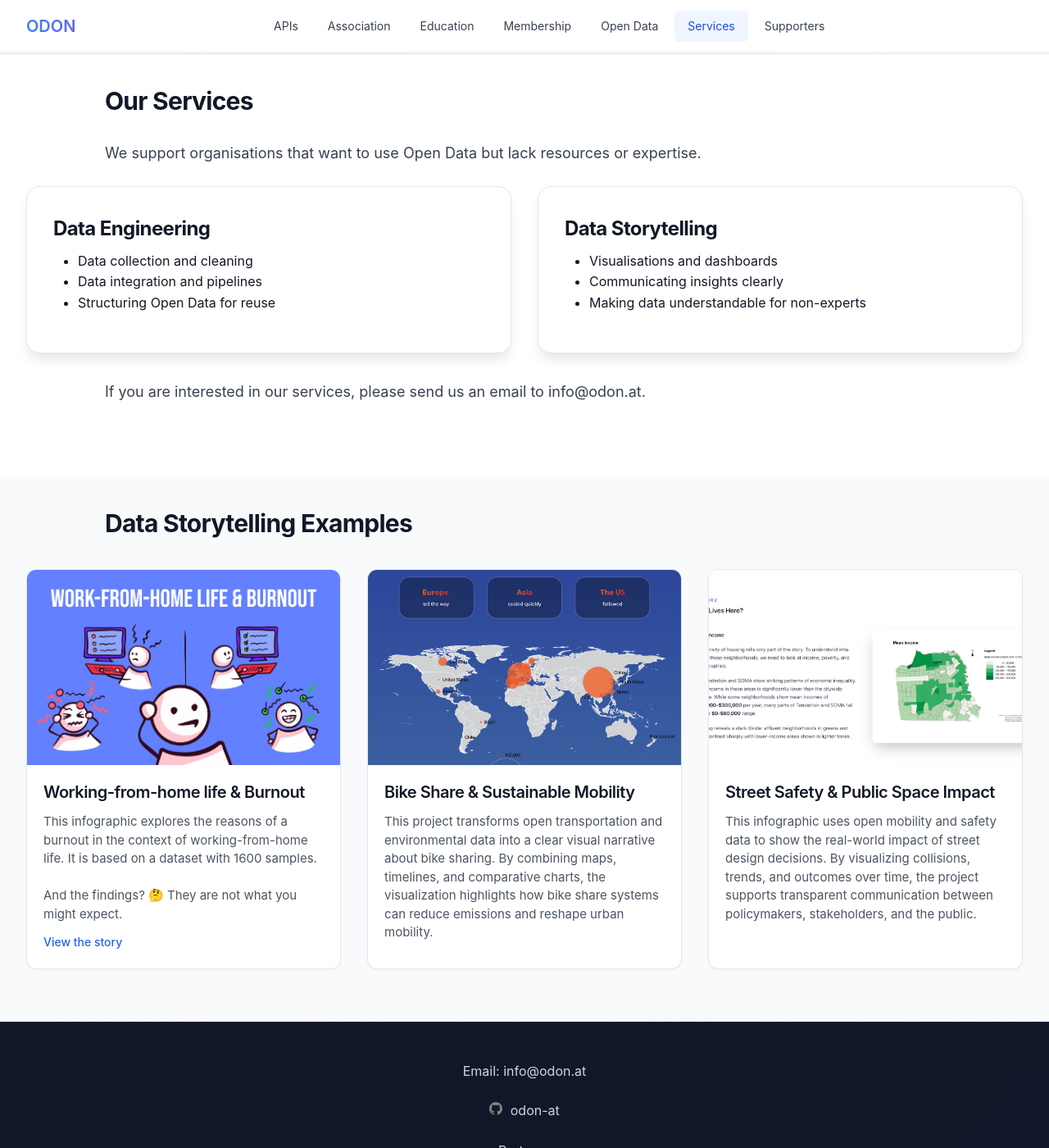
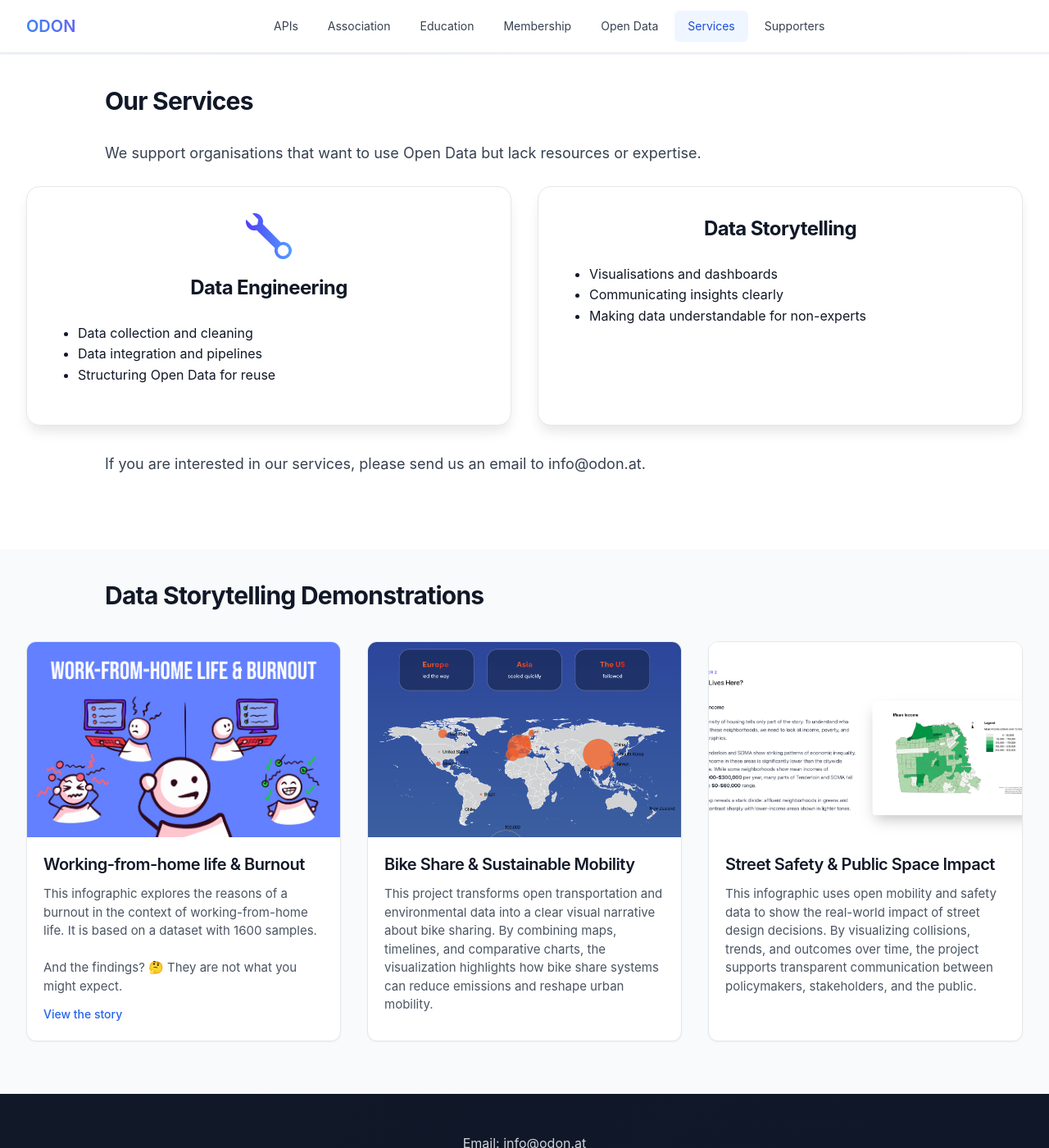
Before and after one commit to verein-odon/verein-odon.github.io, a Jekyll site: the page built from docs/en/services.md, in a window 1280 px wide and 1400 px high, scrolled down 490 px. Shown: the whole window at 82% size. Built offline with Jekyll 4.4.1, drawn with Linux system fonts in a browser that asks for light colours; some of the changed text lies outside the part shown.

Commit message:
Improving Data Engineering card on Services page

```diff
--- a/docs/assets/main.scss
+++ b/docs/assets/main.scss
@@ -1677,24 +1677,32 @@ td {
 .membership-icon {
   width: 3.5rem;
   height: 3.5rem;
-  background: linear-gradient(135deg, var(--color-primary), var(--color-indigo));
-  border-radius: 0.75rem;
+  border-radius: 0.5rem;
   display: flex;
   align-items: center;
   justify-content: center;
-  margin-bottom: 1.5rem;
+  margin-bottom: 1rem;
+  margin-left: auto;
+  margin-right: auto;
 }
 
 .membership-icon svg {
-  width: 1.75rem;
-  height: 1.75rem;
+  width: 1.5rem;
+  height: 1.5rem;
   color: var(--color-white);
+}
+
+.membership-icon img {
+  width: 100%;
+  height: 100%;
+  object-fit: contain;
 }
 
 .membership-card h3 {
   font-size: 1.5rem;
   color: var(--color-gray-900);
-  margin-bottom: 0.5rem;
+  margin-bottom: 1.5rem;
+  text-align: center;
 }
 
 .membership-subtitle {
--- a/docs/en/services.md
+++ b/docs/en/services.md
@@ -20,14 +19,9 @@ last_updated: "2025-02-13 14:30"
         </div>
         <div class="membership-grid">
         <div class="membership-card">
-            <!-- <div class="membership-icon">
-            <svg viewBox="0 0 24 24" fill="none" stroke="currentColor" stroke-width="2">
-                <path d="M16 21v-2a4 4 0 0 0-4-4H6a4 4 0 0 0-4 4v2"></path>
-                <circle cx="9" cy="7" r="4"></circle>
-                <path d="M22 21v-2a4 4 0 0 0-3-3.87"></path>
-                <path d="M16 3.13a4 4 0 0 1 0 7.75"></path>
-            </svg>
-            </div> -->
+            <div class="membership-icon">
+                <img src="/assets/images/icons/wrench.svg" alt="Data Engineering" loading="lazy">
+            </div>
             <h3>Data Engineering</h3>
             <!-- <p class="membership-subtitle">"Ordentliche Mitgliedschaft"</p> -->
             <ul>
@@ -77,6 +71,6 @@ last_updated: "2025-02-13 14:30"
         </div>
     </div>
 </section>
-<!-- END --- Membership Types -->
 
-{% include storytelling_grid.html title="Data Storytelling Examples" bg="bg-gray" link_label="View the story" %}
+
+{% include storytelling_grid.html title="Data Storytelling Demonstrations" bg="bg-gray" link_label="View the story" %}
```
Also changed, not shown: other parts of docs/en/services.md (+1 -2 lines), docs/assets/images/icons/wrench.svg (added).
